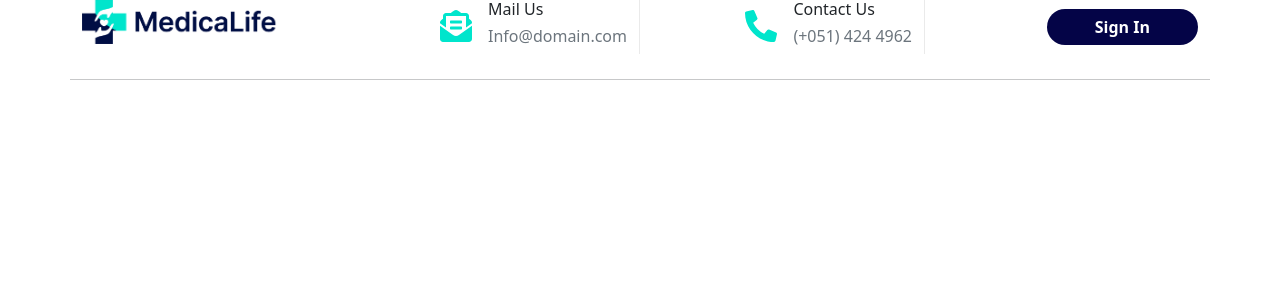
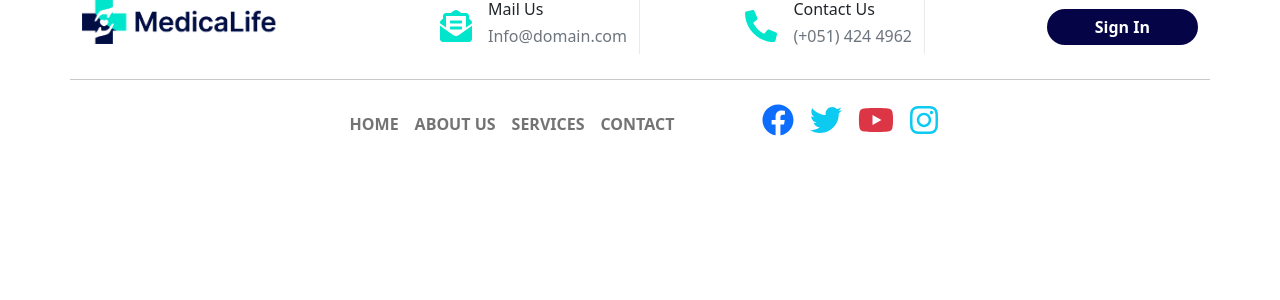
Before and after one commit to rubelsarker0/medical-life, a React (Create React App) app: page / in a window 1280 px wide. Shown: the top 300 px of the page. Built offline with nearby package versions, Linux system fonts and the light colour scheme.

Commit message:
added-header-nav

```diff
--- a/src/components/Shared/Header/Header.js
+++ b/src/components/Shared/Header/Header.js
@@ -1,5 +1,6 @@
 import React from 'react';
 import { Container } from 'react-bootstrap';
+import HeaderNav from './HeaderNav/HeaderNav';
 import TopHeader from './TopHeader/TopHeader';
 
 const Header = () => {
@@ -7,6 +8,7 @@ const Header = () => {
 		<header>
 			<Container>
 				<TopHeader></TopHeader>
+				<HeaderNav></HeaderNav>
 			</Container>
 		</header>
 	);
--- /dev/null
+++ b/src/components/Shared/Header/HeaderNav/HeaderNav.css
@@ -0,0 +1,3 @@
+.social-media {
+	margin-left: 80px;
+}
--- /dev/null
+++ b/src/components/Shared/Header/HeaderNav/HeaderNav.js
@@ -0,0 +1,58 @@
+import React from 'react';
+import { Container, Nav, Navbar } from 'react-bootstrap';
+import { FontAwesomeIcon } from '@fortawesome/react-fontawesome';
+import {
+	faFacebook,
+	faTwitter,
+	faYoutube,
+	faInstagram,
+} from '@fortawesome/free-brands-svg-icons';
+import './HeaderNav.css';
+const HeaderNav = () => {
+	return (
+		<>
+			<Navbar expand="lg">
+				<Container>
+					<Navbar.Toggle aria-controls="basic-navbar-nav" className="ms-auto" />
+
+					<Navbar.Collapse id="basic-navbar-nav">
+						<Nav className="me-auto fw-bold mx-auto">
+							<Nav.Link href="#home">HOME</Nav.Link>
+							<Nav.Link href="#link">ABOUT US</Nav.Link>
+							<Nav.Link href="#link">SERVICES</Nav.Link>
+							<Nav.Link href="#link">CONTACT</Nav.Link>
+							<div className="social-media">
+								<a href="">
+									<FontAwesomeIcon
+										className="fa-2x me-3 text-primary"
+										icon={faFacebook}
+									/>
+								</a>
+								<a href="">
+									<FontAwesomeIcon
+										className="fa-2x me-3 text-info"
+										icon={faTwitter}
+									/>
+								</a>
+								<a href="">
+									<FontAwesomeIcon
+										className="fa-2x me-3 text-danger"
+										icon={faYoutube}
+									/>
+								</a>
+								<a href="">
+									<FontAwesomeIcon
+										className="fa-2x  text-info"
+										icon={faInstagram}
+									/>
+								</a>
+							</div>
+						</Nav>
+					</Navbar.Collapse>
+				</Container>
+			</Navbar>
+		</>
+	);
+};
+
+export default HeaderNav;
```
